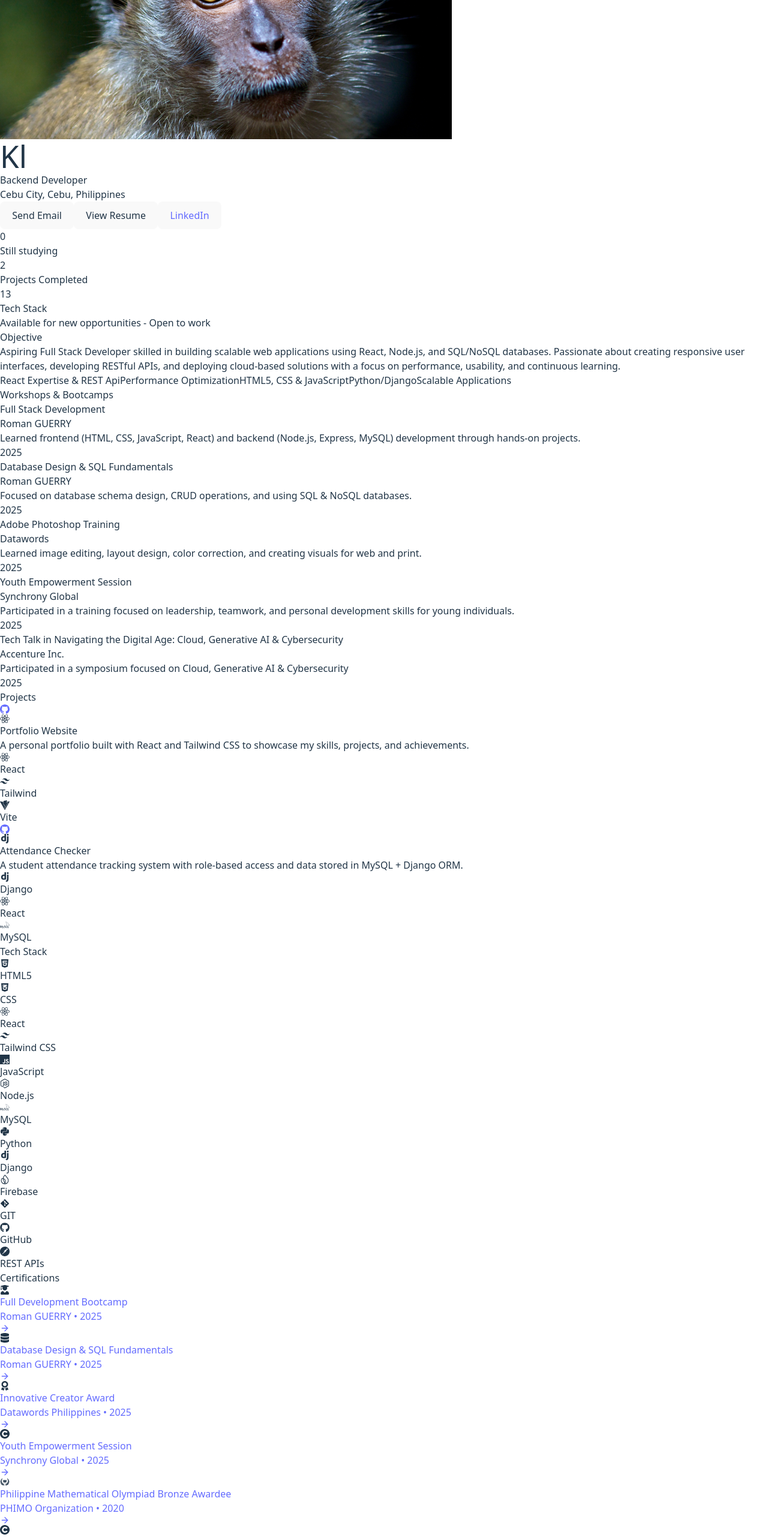
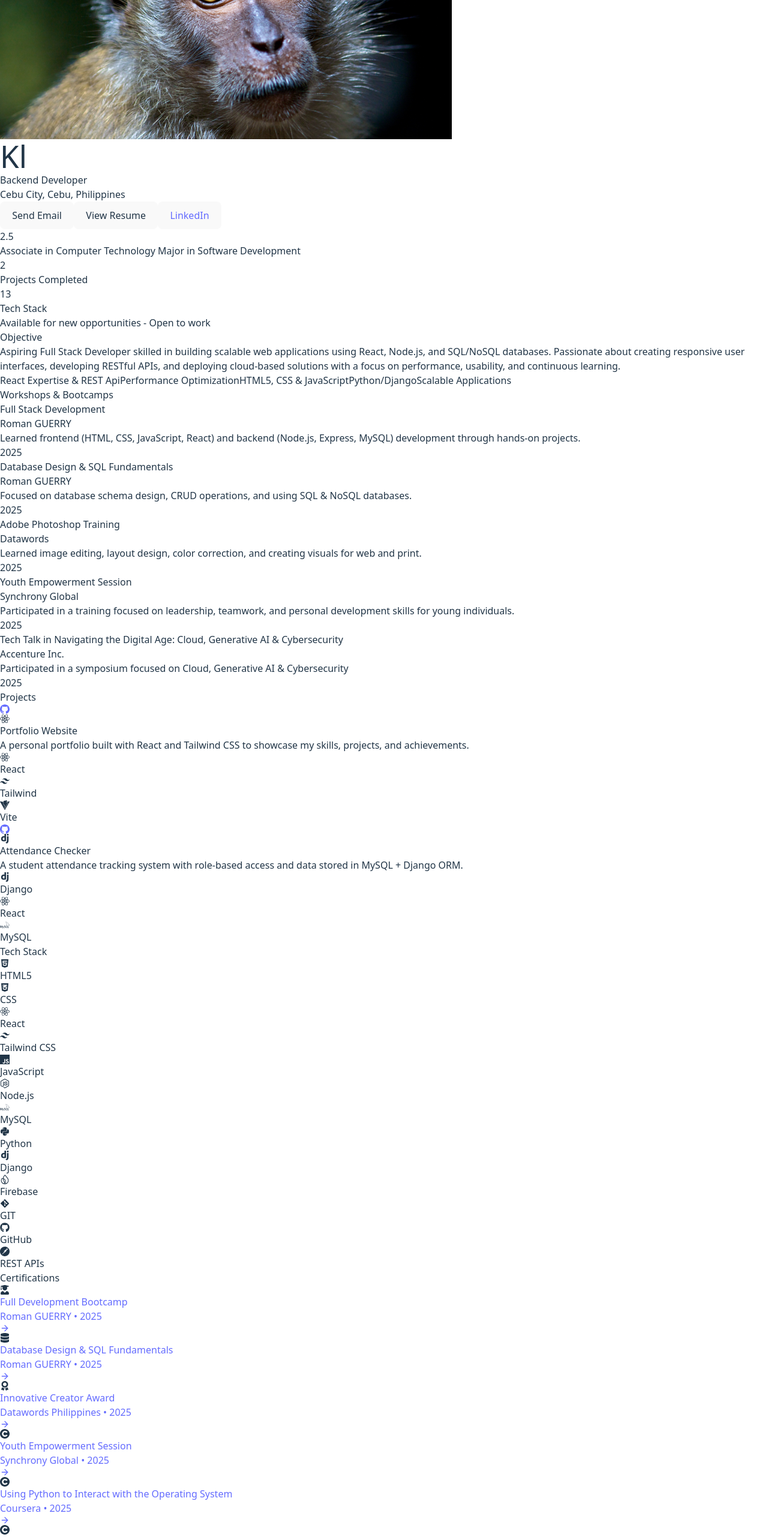
Before and after one commit to klint-droid/Portfolio, a React (Vite) app: page / in a window 1280 px wide. Shown: the part 234-2796 px from the top of the page at 60% size. Built offline with nearby package versions, Linux system fonts and the light colour scheme.

Commit message:
change the part of summary, certifications and projects

```diff
--- a/src/components/Certifications.jsx
+++ b/src/components/Certifications.jsx
@@ -31,13 +31,6 @@ const Certifications = () => {
       issuer: "Synchrony Global",
       year: "2025",
       icon: <SiCoursera className="text-purple-400 text-2xl" />,
-      link: "#",
-    },
-    {
-      name: "Philippine Mathematical Olympiad Bronze Awardee",
-      issuer: "PHIMO Organization",
-      year: "2020",
-      icon: <GiLaurelCrown className="text-amber-500 text-2xl" />,
       link: "#",
     },
     {
--- a/src/components/Projects.jsx
+++ b/src/components/Projects.jsx
@@ -13,7 +13,7 @@ const Projects = () => {
             ],
             icon: <SiReact className="text-sky-400 text-3xl" />,
             github: "https://github.com/klint-droid",
-            link: "#",
+            link: "klint-ruales.vercel.app",
         },
         {
             title: "Attendance Checker",
--- a/src/components/Summary.jsx
+++ b/src/components/Summary.jsx
@@ -5,8 +5,8 @@ const Summary = () => {
         <section className="grid grid-rows-1 gap-5 mt-2">
             <div className="grid grid-cols-3 gap-6 mt-6">
             <div className="bg-gray-800 p-6 rounded-xl text-center shadow transform hover:-translate-y-1 hover:scale-105 transition duration-300 ease-in-out">
-                <h3 className="text-3xl font-bold text-blue-400">0</h3>
-                <p className="text-gray-300">Still studying</p>
+                <h3 className="text-3xl font-bold text-blue-400">2.5</h3>
+                <p className="text-gray-300">Associate in Computer Technology Major in Software Development</p>
             </div>
             <div className="bg-gray-800 p-6 rounded-xl text-center  transform hover:-translate-y-1 hover:scale-105 transition duration-300 ease-in-out">
                 <h3 className="text-3xl font-bold text-green-400">2</h3>
```
